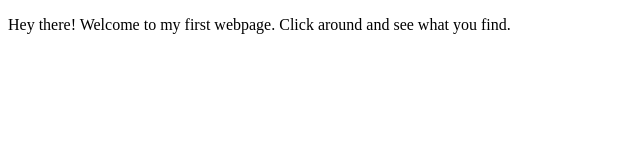
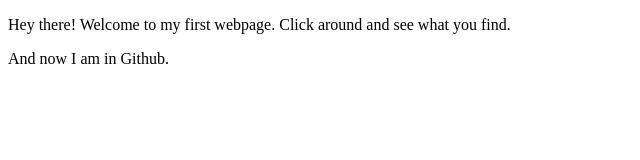
Before and after one commit to huong/first_website, a plain HTML site: page index.html in a window 1280 px wide. Shown: the whole page, without its empty margins (0-640 px from the left). Drawn offline with Linux system fonts and the light colour scheme.

Commit message:
Update index.html

```diff
--- a/index.html
+++ b/index.html
@@ -9,6 +9,9 @@
     <p>
       Hey there! Welcome to my first webpage. Click around and see what you find.
     </p>
+    <p>
+      And now I am in Github.
+    </p>
   </body>
 
 </html>
```
